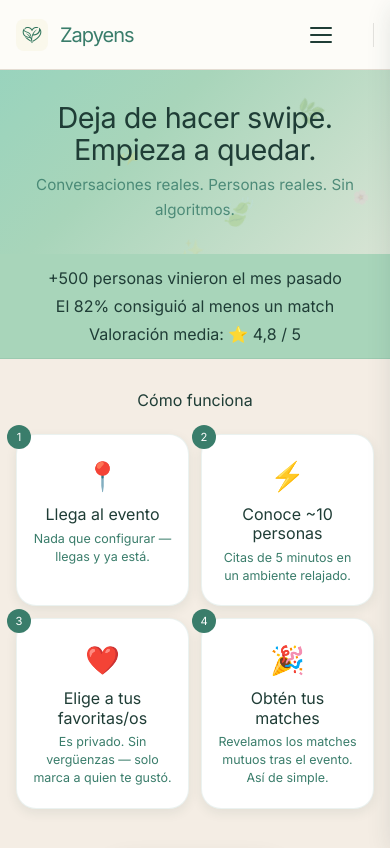
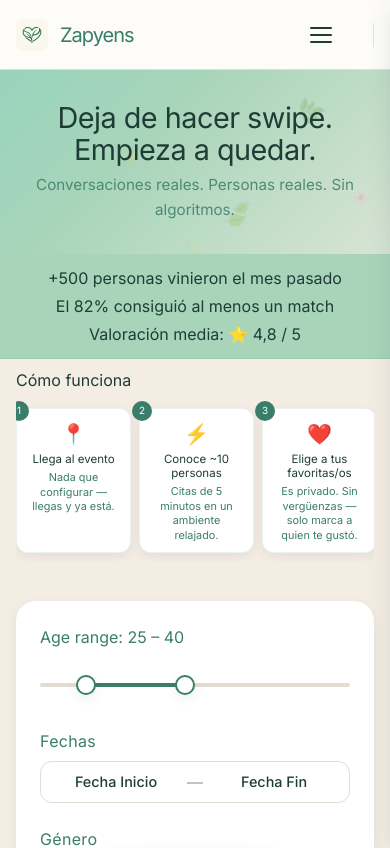
Before and after one commit to juanma97/dating-project-web, a React (Vite) app: page / in a window 390 px wide. Shown: the top 848 px of the page. Built offline with nearby package versions, Linux system fonts and the light colour scheme; no server answers; the database is empty.

Commit message:
fix how it works

```diff
--- a/src/pages/LandingPage/component.css
+++ b/src/pages/LandingPage/component.css
@@ -151,10 +151,8 @@
 }
 
 @media (max-width: 768px) {
-  .how-it-works-steps {
-    grid-template-columns: repeat(2, 1fr);
-  }
 
+  /* ── Social proof strip ── */
   .social-proof-divider {
     display: none;
   }
@@ -163,11 +161,76 @@
     flex-direction: column;
     gap: 0.25rem;
   }
+
+  /* ── How It Works: compact horizontal scroll on mobile ── */
+  .how-it-works-section {
+    padding: 0.75rem 0 0.5rem;
+    /* no overflow:hidden — badges stick out of cards and must not be clipped */
+  }
+
+  .how-it-works-title {
+    font-size: var(--typography-size-sm);
+    margin-bottom: 0.6rem;
+    text-align: left;
+  }
+
+  /* Turn the grid into a single-row horizontal scroll */
+  .how-it-works-steps {
+    display: flex;
+    flex-direction: row;
+    grid-template-columns: unset;
+    gap: 0.5rem;
+    overflow-x: auto;
+    overflow-y: visible;
+    /* allow badges to protrude above the strip */
+    scroll-snap-type: x mandatory;
+    -webkit-overflow-scrolling: touch;
+    /* hide scrollbar visually but keep scrollability */
+    scrollbar-width: none;
+    /* top padding gives room for the badge that sits -8px above each card */
+    padding: 8px;
+  }
+
+  .how-it-works-steps::-webkit-scrollbar {
+    display: none;
+  }
+
+  .hiw-step {
+    flex: 0 0 auto;
+    width: 130px;
+    scroll-snap-align: start;
+    padding: 0.65rem 0.6rem 0.6rem;
+    border-radius: var(--radius-md);
+    overflow: visible;
+    /* let the number badge render outside the card bounds */
+  }
+
+  .hiw-step-icon {
+    font-size: 1.25rem;
+    margin-bottom: 0.25rem;
+  }
+
+  .hiw-step-title {
+    font-size: 0.72rem;
+    margin-bottom: 0.2rem;
+  }
+
+  .hiw-step-desc {
+    font-size: 0.68rem;
+    line-height: 1.35;
+  }
+
+  .hiw-step-number {
+    width: 20px;
+    height: 20px;
+    font-size: 0.62rem;
+    top: -8px;
+    left: -8px;
+  }
 }
 
 @media (max-width: 480px) {
-  .how-it-works-steps {
-    grid-template-columns: 1fr 1fr;
-    gap: 0.75rem;
+  .hiw-step {
+    width: 115px;
   }
 }
```
